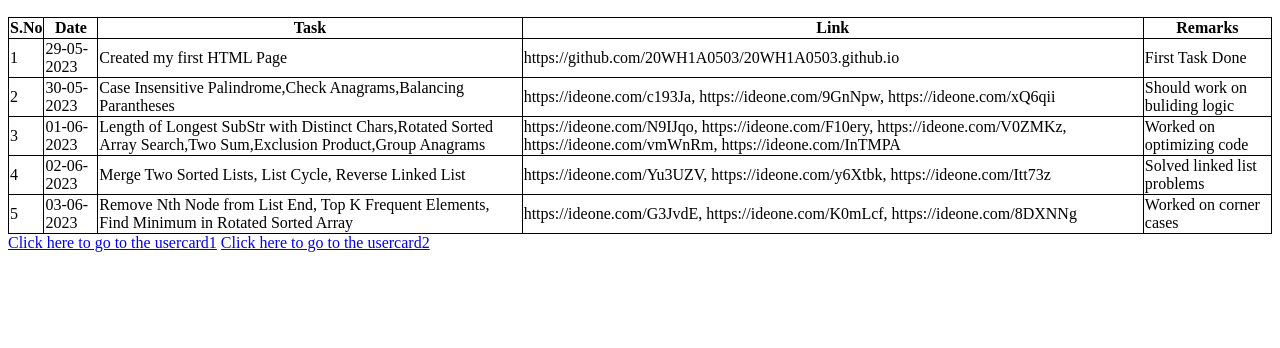
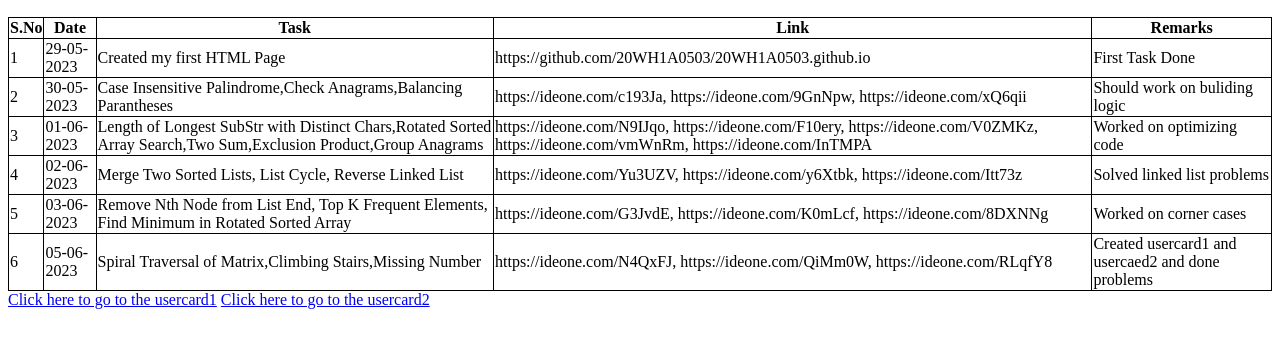
Before and after one commit to 20WH1A0503/20WH1A0503.github.io, a plain HTML site: page index.html in a window 1280 px wide. Shown: the part 110-458 px from the top of the page. Drawn offline with Linux system fonts and the light colour scheme; a script that the page names is missing.

Commit message:
Updated 05-06-2023 progress

```diff
--- a/index.html
+++ b/index.html
@@ -56,6 +56,13 @@
             <td>https://ideone.com/G3JvdE, https://ideone.com/K0mLcf, https://ideone.com/8DXNNg</td>
             <td>Worked on corner cases</td>
         </tr>
+        <tr>
+            <td>6</td>
+            <td>05-06-2023</td>
+            <td>Spiral Traversal of Matrix,Climbing Stairs,Missing Number</td>
+            <td>https://ideone.com/N4QxFJ, https://ideone.com/QiMm0W, https://ideone.com/RLqfY8</td>
+            <td>Created usercard1 and usercaed2 and done problems</td>
+        </tr>
     </table>
     <a href="usercard.html">Click here to go to the usercard1</a>
     <a href="usercard2.html">Click here to go to the usercard2</a>
```
